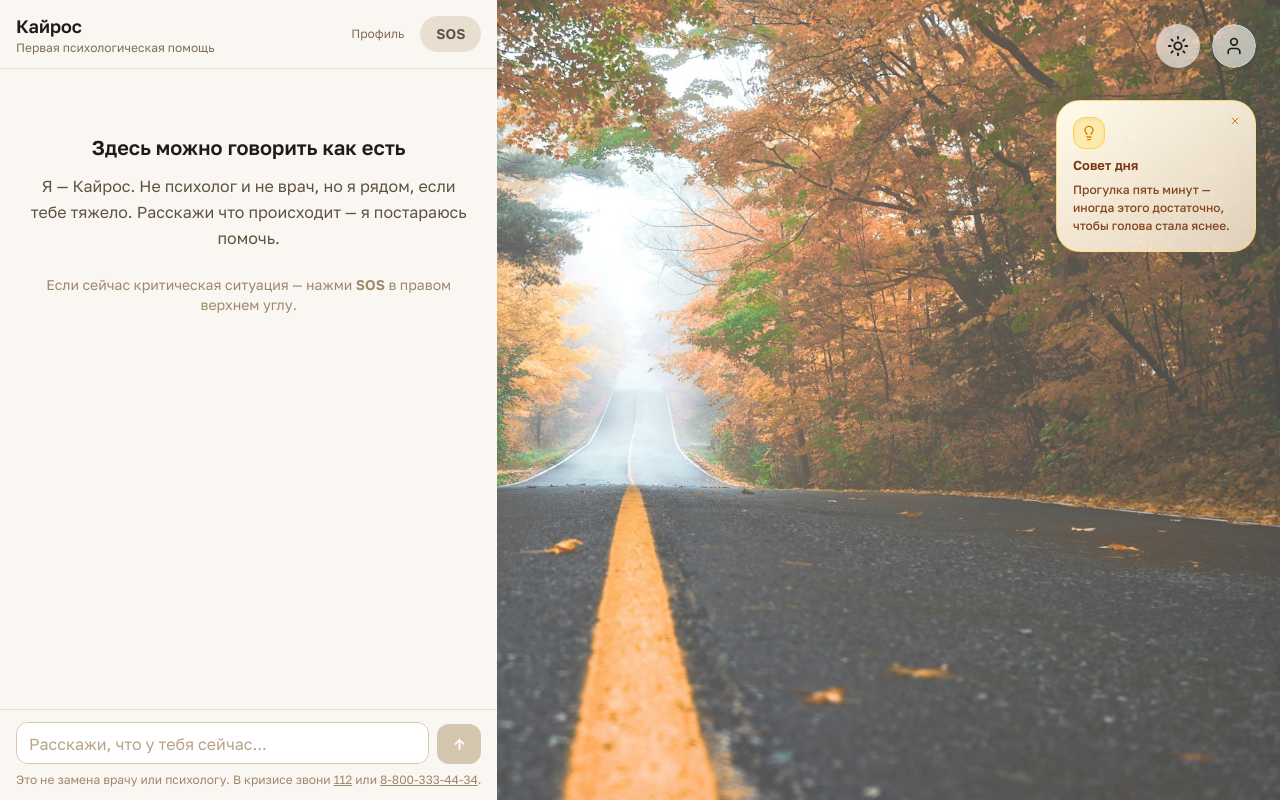
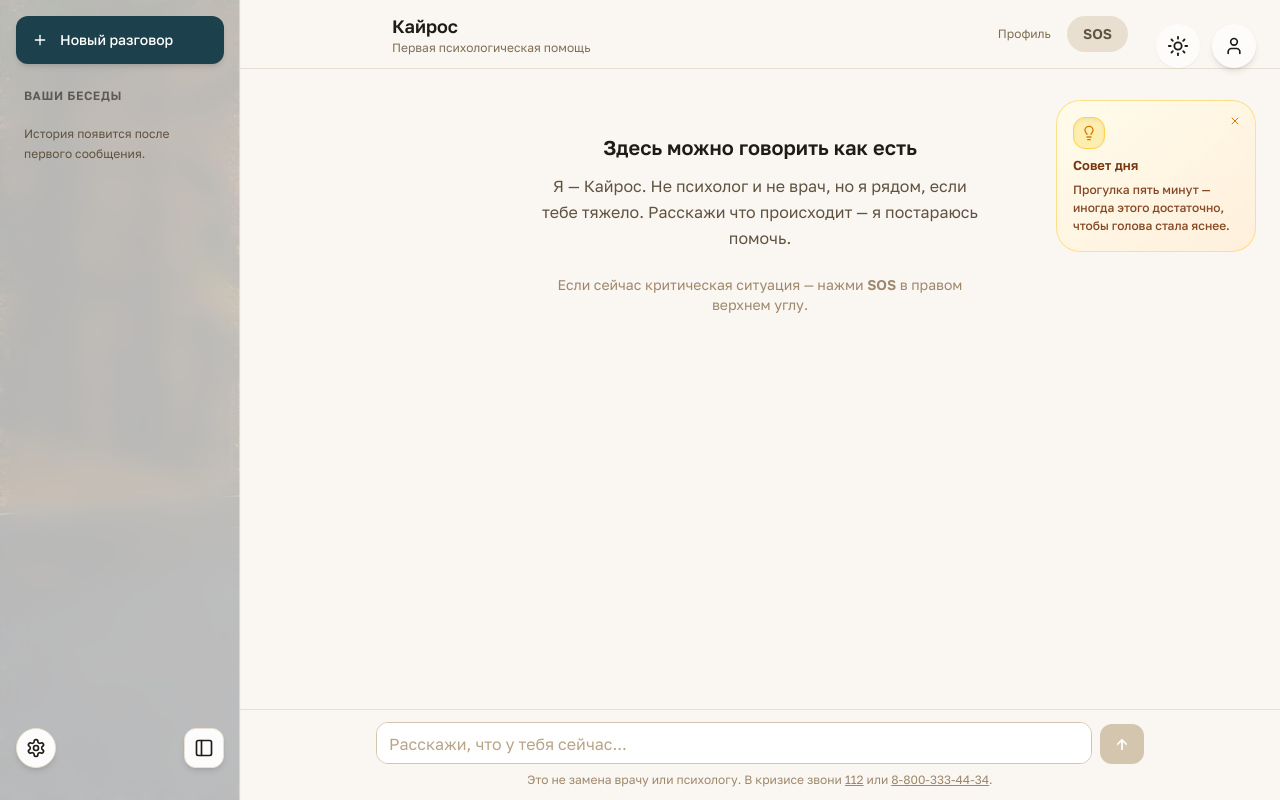
Before and after one commit to IAmYourPlayboy/Kairos-Psychologist-AI, a Next.js app in the folder frontend/: page /chat in a window 1280 px wide. Built offline with nearby package versions, Linux system fonts and the light colour scheme.

Commit message:
feat(frontend): wire Sidebar and FloatingButtons into AppShell

```diff
--- a/frontend/components/Layout/AppShell.tsx
+++ b/frontend/components/Layout/AppShell.tsx
@@ -3,7 +3,9 @@
 import { Toaster } from "sonner";
 
 import { Background } from "@/components/Layout/Background";
+import { FloatingButtons } from "@/components/Layout/FloatingButtons";
 import { RightDock } from "@/components/Layout/RightDock";
+import { Sidebar } from "@/components/Layout/Sidebar";
 import { useTheme } from "@/hooks/useTheme";
 
 /**
@@ -11,7 +13,7 @@ import { useTheme } from "@/hooks/useTheme";
  *
  * Phase 2: добавлен слой Background (wallpaper + overlay).
  * Phase 2.11: добавлен RightDock (ThemeToggle + Avatar + TipCard).
- * В Phase 3 — Sidebar.
+ * Phase 3: добавлены Sidebar (история бесед) и FloatingButtons (настройки + тоггл).
  *
  * Фон задаётся через Background компонент с next/image и useWallpaper.
  * children — рендерит контент конкретной страницы (chat / profile / settings).
@@ -23,10 +25,15 @@ export function AppShell({ children }: { children: React.ReactNode }) {
     <div className="relative flex h-[100dvh] w-full overflow-hidden font-sans">
       <Toaster theme={isDark ? "dark" : "light"} position="top-center" />
       <Background />
-      <main className="relative z-10 flex h-full w-full">
-        {children}
-      </main>
-      <RightDock />
+
+      <div className="relative z-10 flex h-full w-full">
+        <Sidebar />
+        <FloatingButtons />
+        <main className="flex-1 flex flex-col h-full w-full relative overflow-hidden">
+          {children}
+        </main>
+        <RightDock />
+      </div>
     </div>
   );
 }
```
